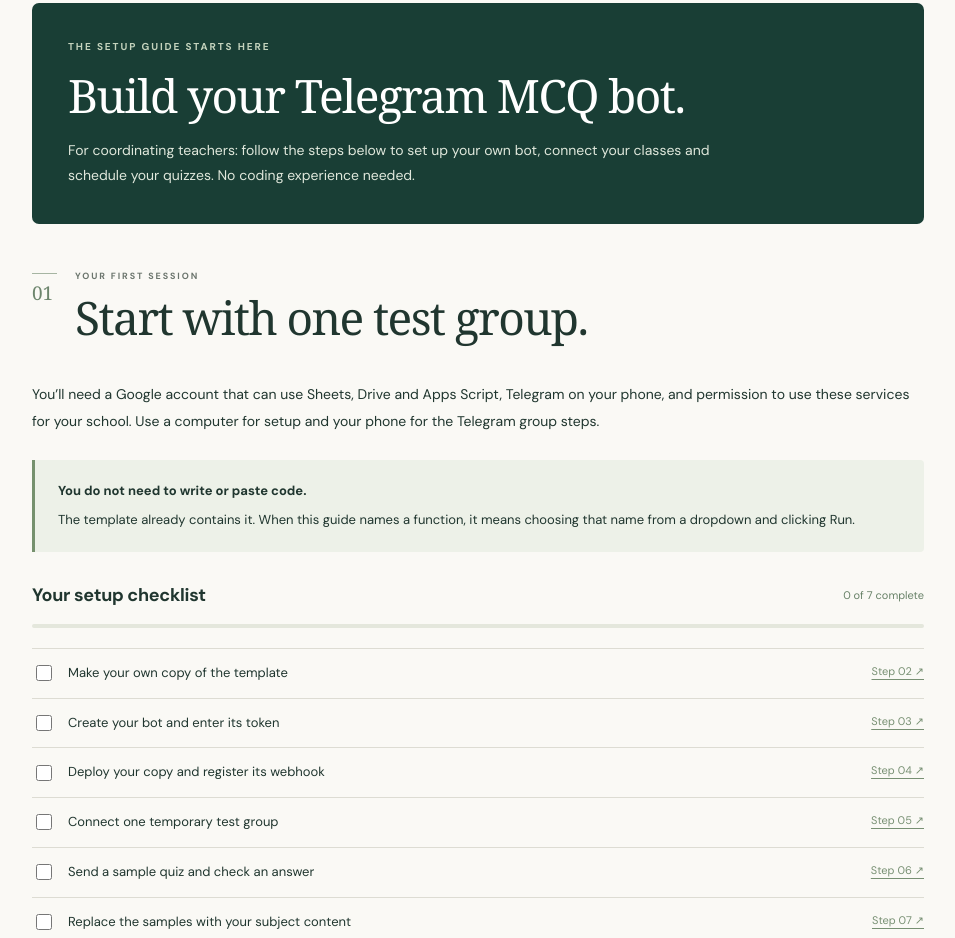
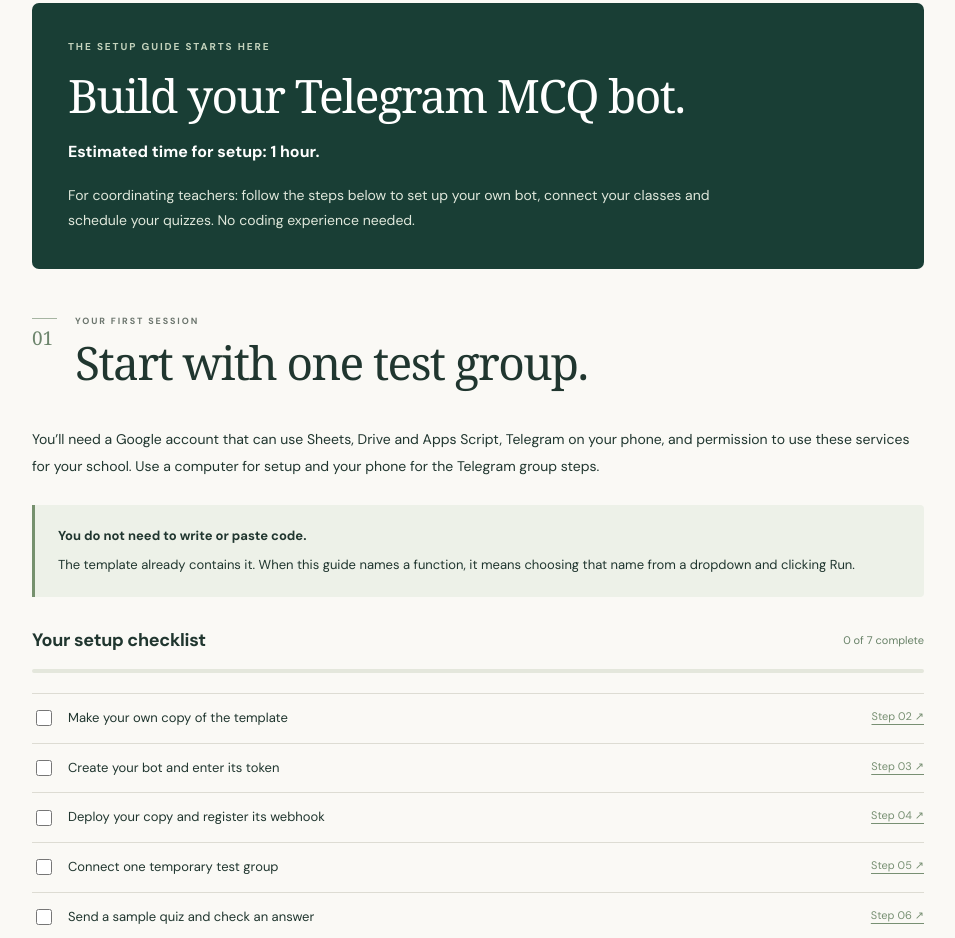
Before and after one commit to gabriellimbk/Telegram-MCQ-Setup, a plain HTML site: page index.html in a window 1280 px wide. Shown: the part 1128-2066 px from the top of the page, without its empty margins (292-1247 px from the left). Drawn offline with Linux system fonts and the light colour scheme; a web font is replaced by a local one.

Commit message:
Add one-hour setup estimate

```diff
--- a/index.html
+++ b/index.html
@@ -65,6 +65,7 @@
     <header class="setup-guide-banner">
       <p class="eyebrow">THE SETUP GUIDE STARTS HERE</p>
       <h2>Build your Telegram MCQ bot.</h2>
+      <p><strong>Estimated time for setup: 1 hour.</strong></p>
       <p>For coordinating teachers: follow the steps below to set up your own bot, connect your classes and schedule your quizzes. No coding experience needed.</p>
     </header>
     <div class="section-heading"><span class="section-number">01</span><div><p class="eyebrow">YOUR FIRST SESSION</p><h2>Start with one test group.</h2></div></div>
```
